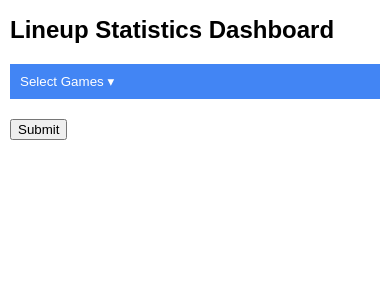
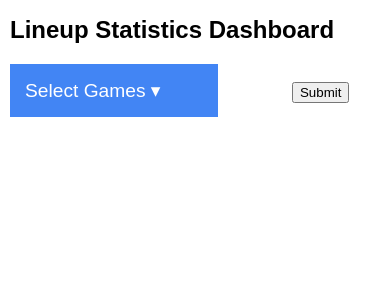
Before and after one commit to AIstats3/AIstats3.github.io, a Flask app: page / in a window 390 px wide. Shown: the top 300 px of the page. Run offline with Flask 3, Linux system fonts and the light colour scheme.

Commit message:
updated dashboard styles for mobile

```diff
--- a/static/dashboard.css
+++ b/static/dashboard.css
@@ -12,7 +12,7 @@ h1 {
   position: relative;
   display: inline-block;
   margin-bottom: 20px;
-  width: 100%; /* Make dropdown full width on small screens */
+  width: 50%; /* Make dropdown full width on small screens */
 }
 
 .dropdown button {
@@ -21,7 +21,7 @@ h1 {
   padding: 10px;
   border: none;
   cursor: pointer;
-  width: 100%; /* Make button full width on small screens */
+  width: 50%; /* Make button full width on small screens */
   text-align: left;
 }
 
@@ -36,7 +36,7 @@ h1 {
   max-height: 200px;
   overflow-y: auto;
   padding: 10px;
-  width: 100%; /* Ensure dropdown content takes full width */
+  width: 50%; /* Ensure dropdown content takes full width */
 }
 
 /* Dropdown label style */
@@ -79,11 +79,13 @@ th {
 
   /* Stack dropdown items vertically */
   .dropdown {
-    width: 100%;
+    width: 75%;
   }
 
   .dropdown button {
-    width: 100%;
+    width: 75%;
+    padding: 15px; /* Increase padding for larger buttons */
+    font-size: 1.2em; /* Increase font size */
   }
 
   /* Ensure table cells stack better on mobile */
@@ -103,7 +105,18 @@ th {
 
   /* Adjust the size of the dropdown content */
   .dropdown-content {
-    min-width: 100%; /* Ensure the dropdown content is fully responsive */
+    min-width: 75%; /* Ensure the dropdown content is fully responsive */
     padding: 15px;
   }
+
+  /* Increase the size of the submit button */
+  .submit-button {
+    padding: 15px; /* Increase padding for larger buttons */
+    font-size: 1.2em; /* Increase font size */
+    width: 75%; /* Make button full width */
+    background-color: #4285f4; /* Button color */
+    color: white; /* Text color */
+    border: none; /* Remove borders */
+    cursor: pointer; /* Pointer cursor on hover */
+  }
 }
```
